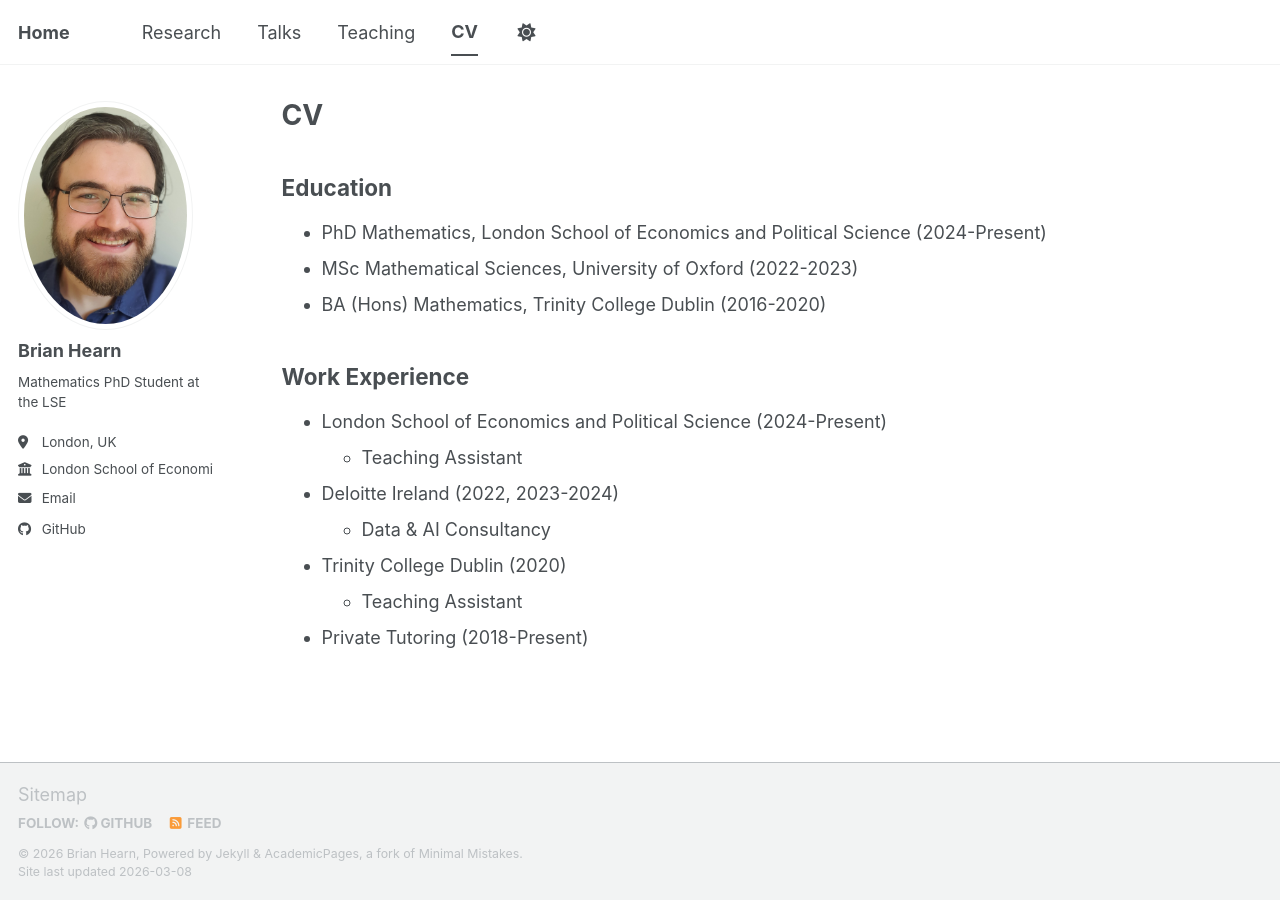
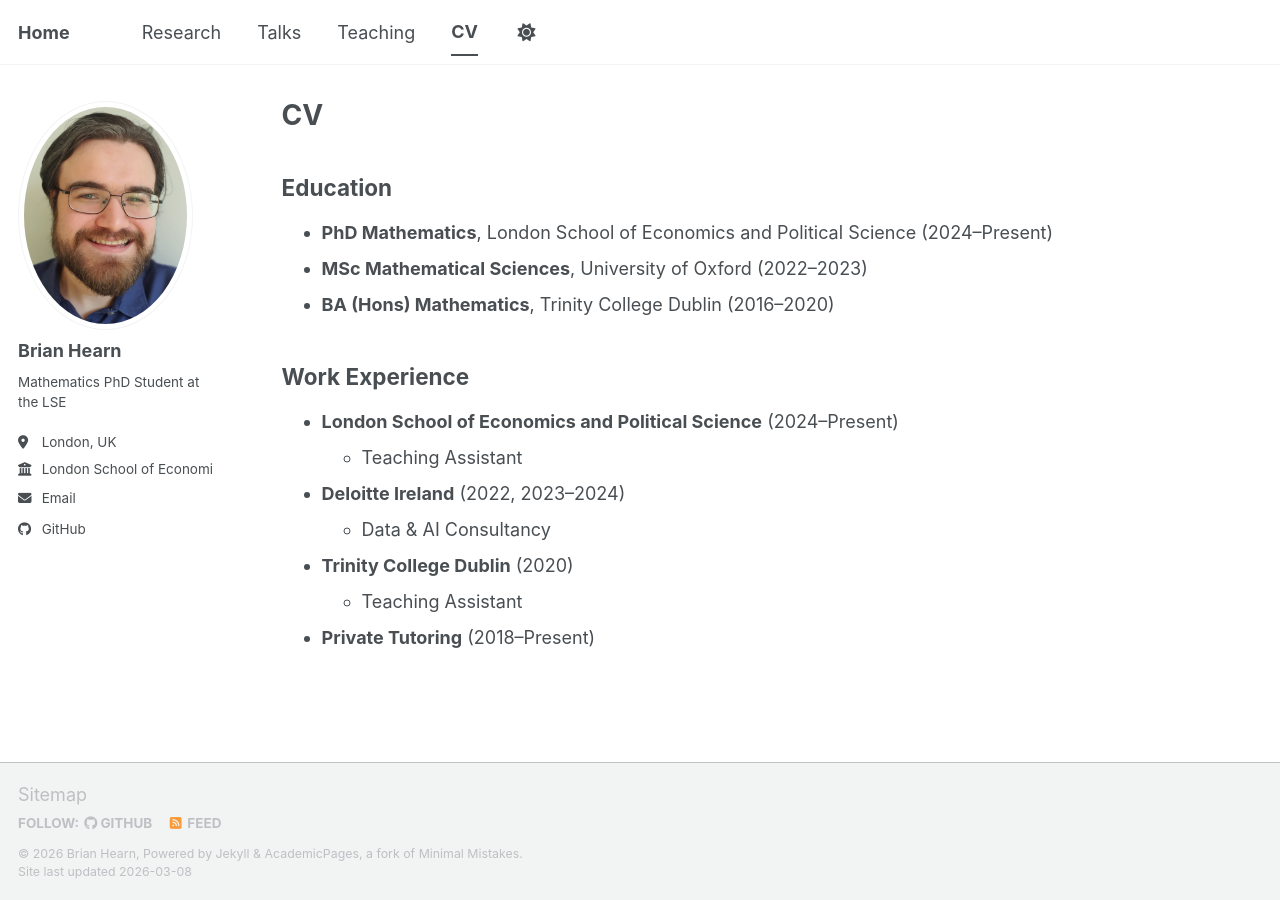
Before and after one commit to brian-hearn/brian-hearn.github.io, a Jekyll site: the page built from _pages/cv.html, in a window 1280 px wide. Built offline with Jekyll 4.4.1, drawn with Linux system fonts in a browser that asks for light colours; a script bundle is joined from its source files by our own code; library files that are not in the unit come from our copies.

Commit message:
feat: more changes

```diff
--- /dev/null
+++ b/_pages/cv.html
@@ -0,0 +1,55 @@
+---
+layout: archive
+title: "CV"
+permalink: /cv/
+author_profile: true
+redirect_from:
+  - /resume
+---
+
+{% include base_path %}
+
+<section>
+  <h2>Education</h2>
+  <ul>
+    <li>
+      <strong>PhD Mathematics</strong>, London School of Economics and Political Science (2024–Present)
+    </li>
+    <li>
+      <strong>MSc Mathematical Sciences</strong>, University of Oxford (2022–2023)
+    </li>
+    <li>
+      <strong>BA (Hons) Mathematics</strong>, Trinity College Dublin (2016–2020)
+    </li>
+  </ul>
+</section>
+
+<section>
+  <h2>Work Experience</h2>
+  <ul>
+    <li>
+      <strong>London School of Economics and Political Science</strong> (2024–Present)
+      <ul>
+        <li>Teaching Assistant</li>
+      </ul>
+    </li>
+
+    <li>
+      <strong>Deloitte Ireland</strong> (2022, 2023–2024)
+      <ul>
+        <li>Data &amp; AI Consultancy</li>
+      </ul>
+    </li>
+
+    <li>
+      <strong>Trinity College Dublin</strong> (2020)
+      <ul>
+        <li>Teaching Assistant</li>
+      </ul>
+    </li>
+
+    <li>
+      <strong>Private Tutoring</strong> (2018–Present)
+    </li>
+  </ul>
+</section>
--- a/_sass/theme/_air_dark.scss
+++ b/_sass/theme/_air_dark.scss
@@ -27,7 +27,7 @@
 /* Other basic settings for the template */
 $border-radius              : 4px;
 $box-shadow                 : 0 1px 1px rgba(0, 0, 0, 0.125);
-$global-transition          : all 0.0s ease-in-out;
+$global-transition          : all 0.0s ease-in-out; /* Default 0.2s */
 $masthead-height            : 70px;
 $navicon-width              : 28px;
 $navicon-height             : 4px;
--- a/_sass/theme/_air_light.scss
+++ b/_sass/theme/_air_light.scss
@@ -27,7 +27,7 @@
 /* Other basic settings for the template */
 $border-radius              : 4px;
 $box-shadow                 : 0 1px 1px rgba(0, 0, 0, 0.125);
-$global-transition          : all 0.2s ease-in-out;
+$global-transition          : all 0.0s ease-in-out; /* Default 0.2s */
 $masthead-height            : 70px;
 $navicon-width              : 28px;
 $navicon-height             : 4px;
```
Also changed, not shown: _pages/cv_current.md (renamed from _pages/cv.md, +2 -2 lines).
